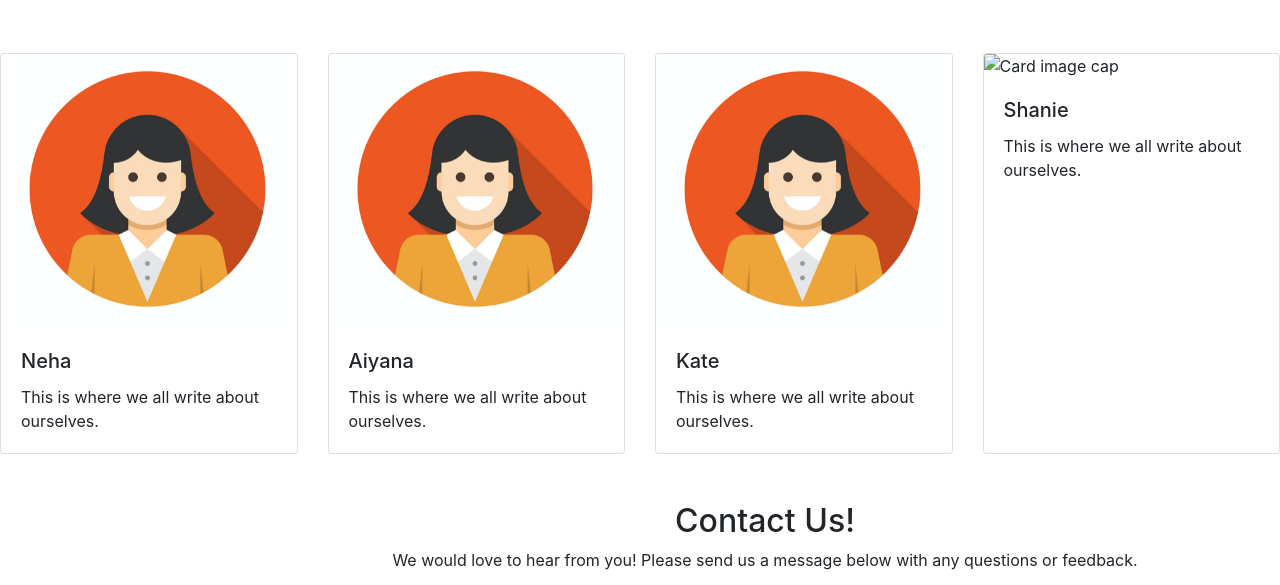
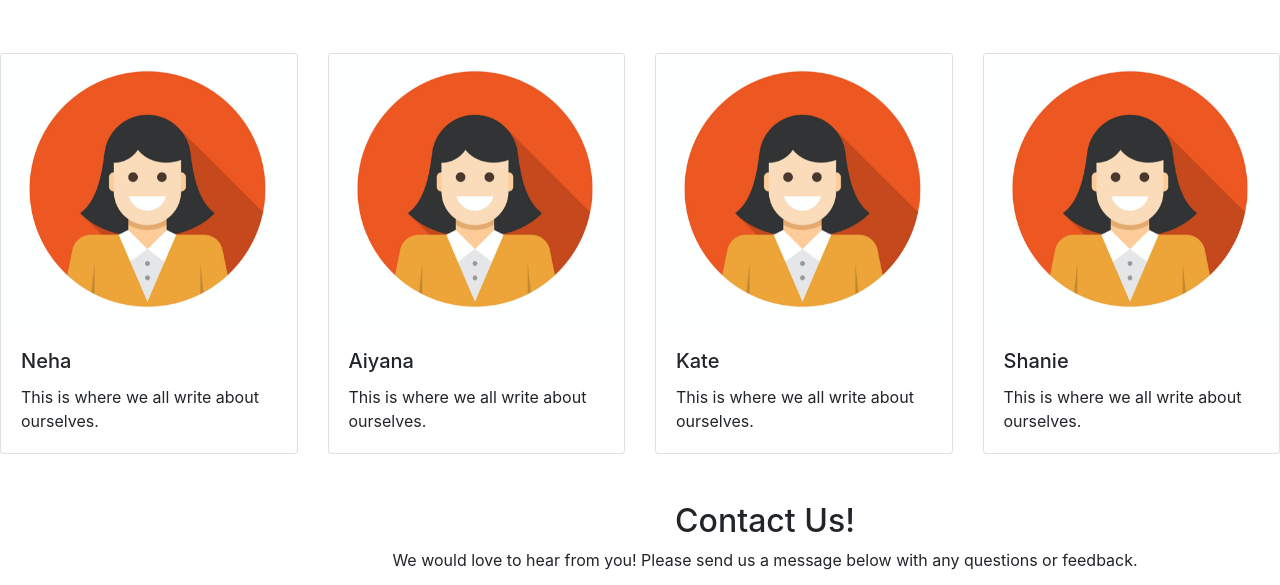
Before and after one commit to aiyanaz/CFG-TravelLite, a plain HTML site: page teampage.html in a window 1280 px wide. Shown: the part 200-785 px from the top of the page. Drawn offline with nearby package versions, Linux system fonts and the light colour scheme; grey boxes are pictures that could not be loaded.

Commit message:
Update teampage.html

```diff
--- a/teampage.html
+++ b/teampage.html
@@ -147,7 +147,7 @@ body {margin:0;}
       </div>
     </div>
     <div class="card">
-        <img class="card-img-top" src="./Images.png" alt="Card image cap">
+        <img class="card-img-top" src="./Images/cartoonimage.png" alt="Card image cap">
         <div class="card-body">
           <h5 class="card-title">Shanie</h5>
           <p class="card-text">This is where we all write about ourselves.</p>
```
